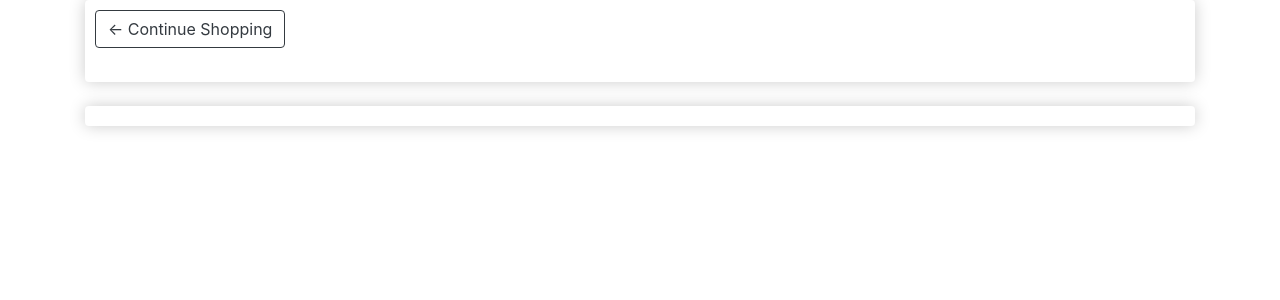
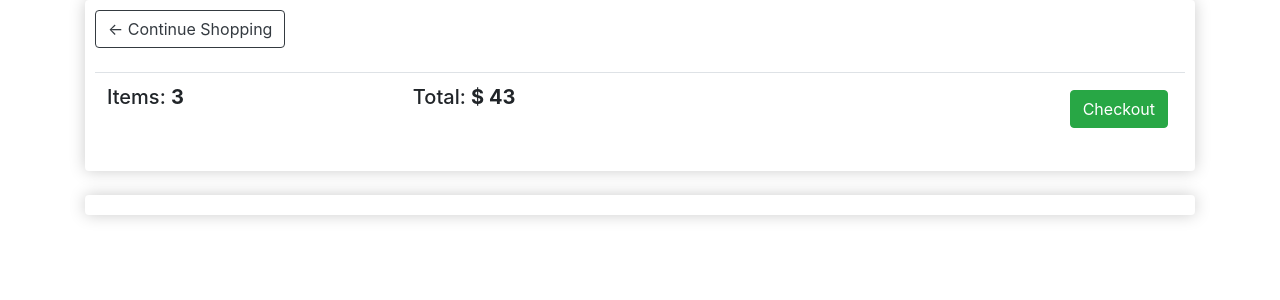
Before and after one commit to Memory-Wabwile/Shopy-Shop, a Django app: page /cart/ in a window 1280 px wide. Shown: the part 56-356 px from the top of the page. Run offline with Django 4.2, Linux system fonts and the light colour scheme; lists and menus that the app fills with data are empty; some libraries are stand-ins or nearby versions.

Commit message:
create the checkout button and ensure the url is working

```diff
--- a/store/templates/store/cart.html
+++ b/store/templates/store/cart.html
@@ -4,12 +4,18 @@
     <div class="row">
         <div class="col-lg-12">
             <div class="box-element">
-                <a  class="btn btn-outline-dark" href="{% static 'store/store.html' %}"> &#x2190; Continue Shopping </a>
+                <a  class="btn btn-outline-dark" href="{% url 'store' %}"> &#x2190; Continue Shopping </a>
                 <br>
                 <br>
 
-                <table class="" >
-
+                <table class="table" >
+                    <tr>
+                        <th><h5>Items: <strong> 3 </strong></h5></th>
+                        <th><h5>Total: <strong> $ 43 </strong></h5></th>
+                        <th>
+                            <a style="float: right; margin: 5px;" class="btn btn-success" href="{% url 'checkout' %}"> Checkout </a>
+                        </th>
+                    </tr>
                 </table>
             </div>
             <br>
```
